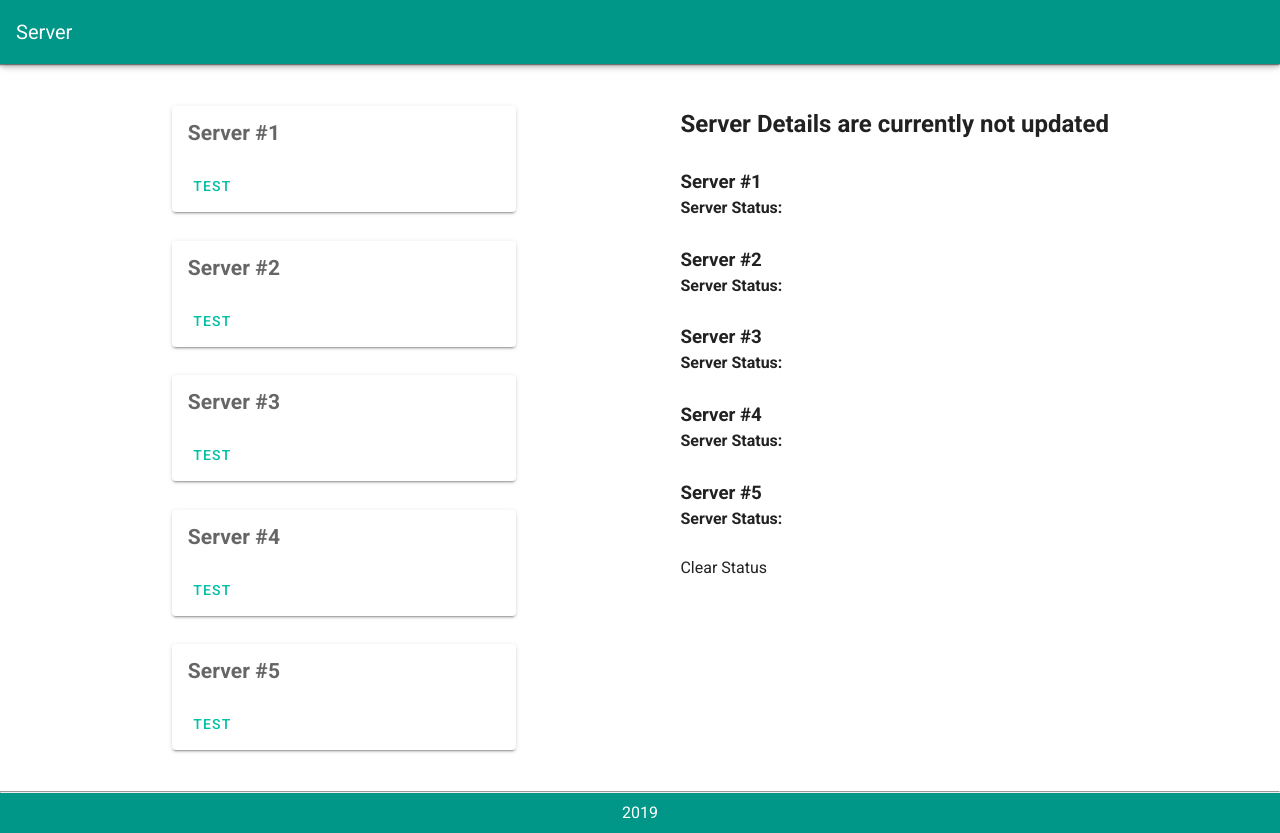
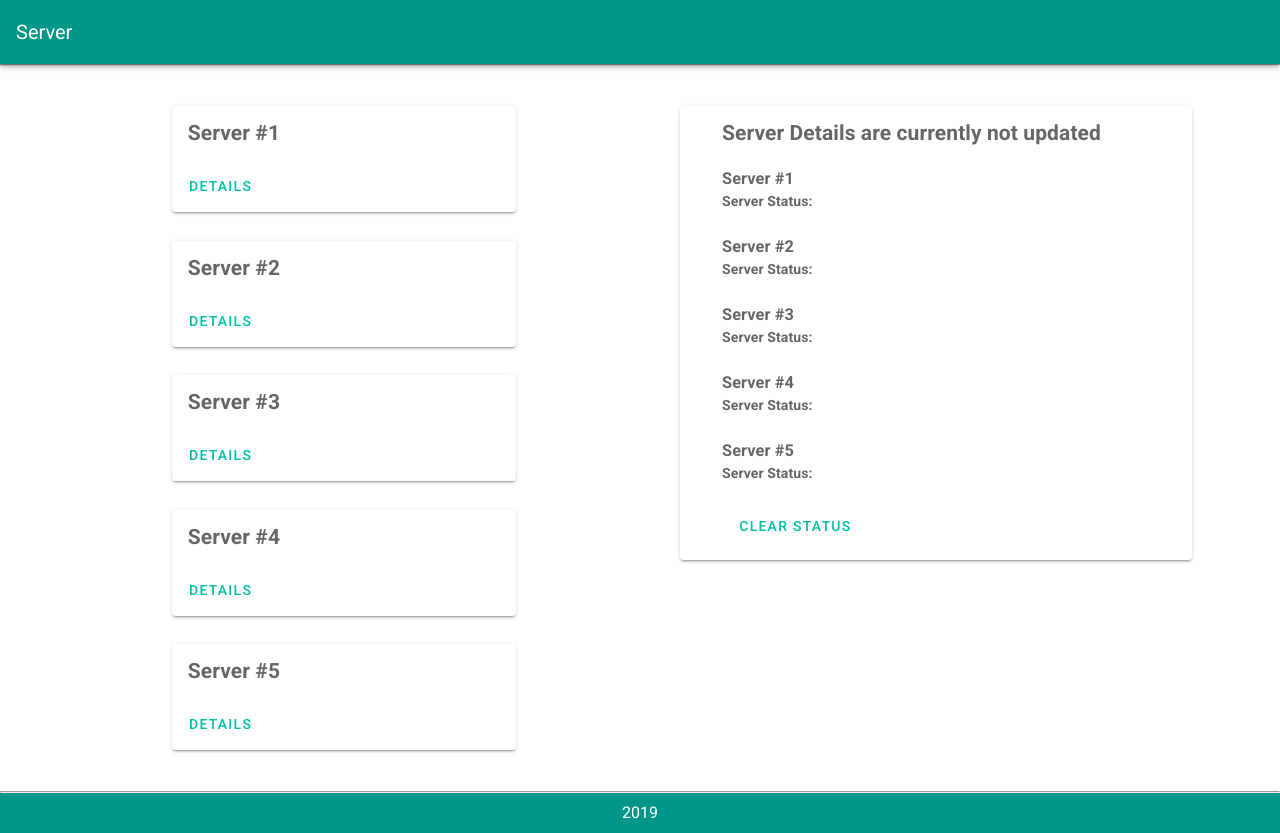
Before and after one commit to Maurina/componentsProject, a Vue app: page / in a window 1280 px wide. Built offline with nearby package versions, Linux system fonts and the light colour scheme.

Commit message:
data for server set up

```diff
--- a/src/components/server.vue
+++ b/src/components/server.vue
@@ -10,7 +10,7 @@
               </v-card-text>
               <v-card-actions>
                 <v-btn @click="serverStatus" text color="teal accent-4">
-                  Test
+                  Details
                 </v-btn>
               </v-card-actions>
 
@@ -24,13 +24,15 @@
     export default {
         data: function(){
             return{
-                test: "normal"
+                test: "normal",
+                message: ["Critical", "Client Error", "Server Error", "Success", "Bad Request", "Not Found"],
             }
         },
     methods: {
         serverStatus() {
-            this.test = ["critical", ""]
+            this.test = this.message[Math.floor(Math.random()*this.message.length)]
             eventBus.$emit('testRun', this.test)
+
         }
     }
 }
--- a/src/components/serverDetails.vue
+++ b/src/components/serverDetails.vue
@@ -1,6 +1,7 @@
 <template>
     <div>
-
+   <v-card class="mx-auto list-group-item cards" >
+         <v-card-text>
                 <h2>Server Details are currently not updated</h2>
                      <div class="mx-auto list-group-item cards" :key ="index" v-for="index in 5" max-width="344">
 
@@ -8,7 +9,9 @@
                   <h4> Server Status: {{ test }} </h4>
 
                 </div>
-           <button @click="resetStatus">Clear Status</button>
+           <v-btn @click="resetStatus" text color="teal accent-4">Clear Status</v-btn>
+         </v-card-text>
+   </v-card>
     </div>
 </template>
 
@@ -23,7 +26,7 @@ export default {
     },
     methods: {
         resetStatus(){
-            this.test = "unknown"
+            this.test = ""
         }
     },
     created() {
```
